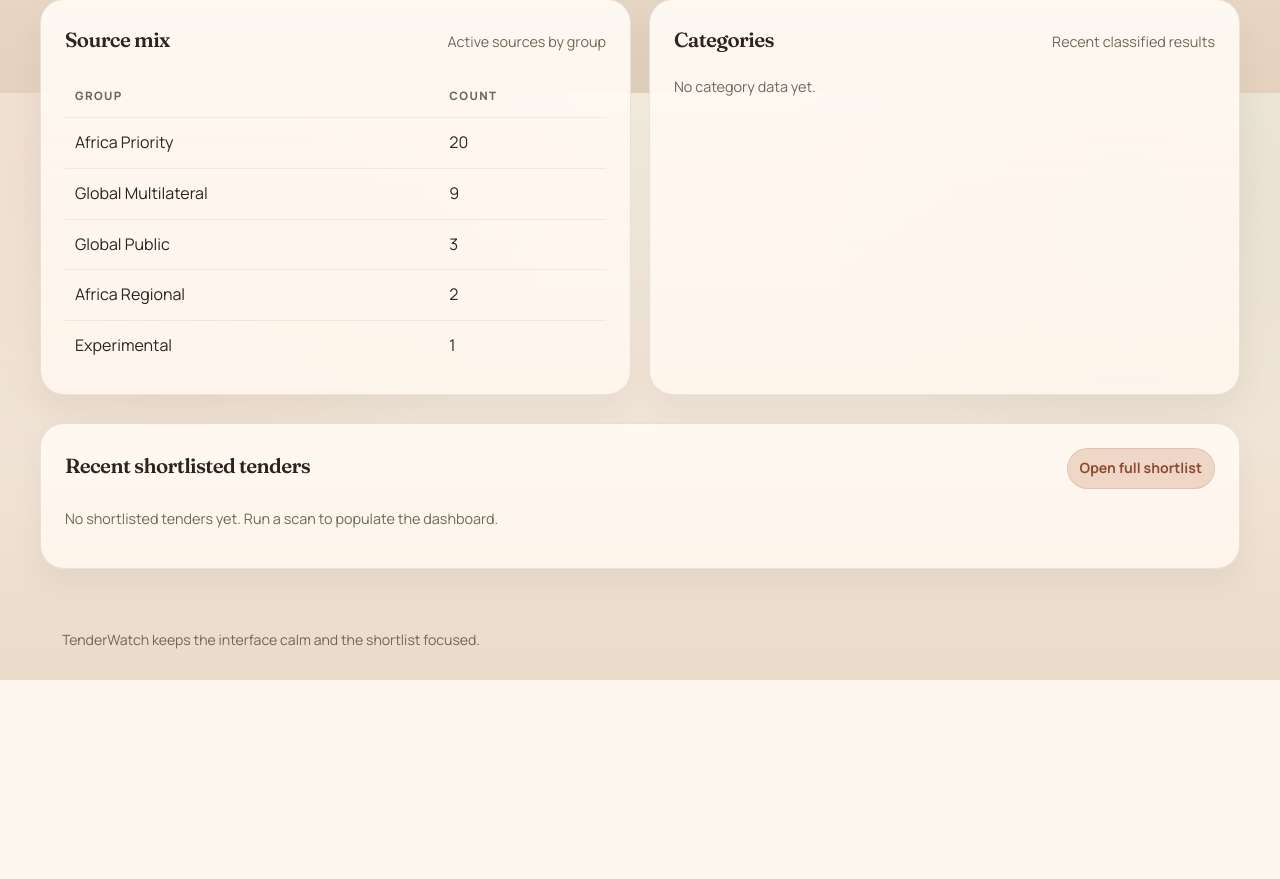
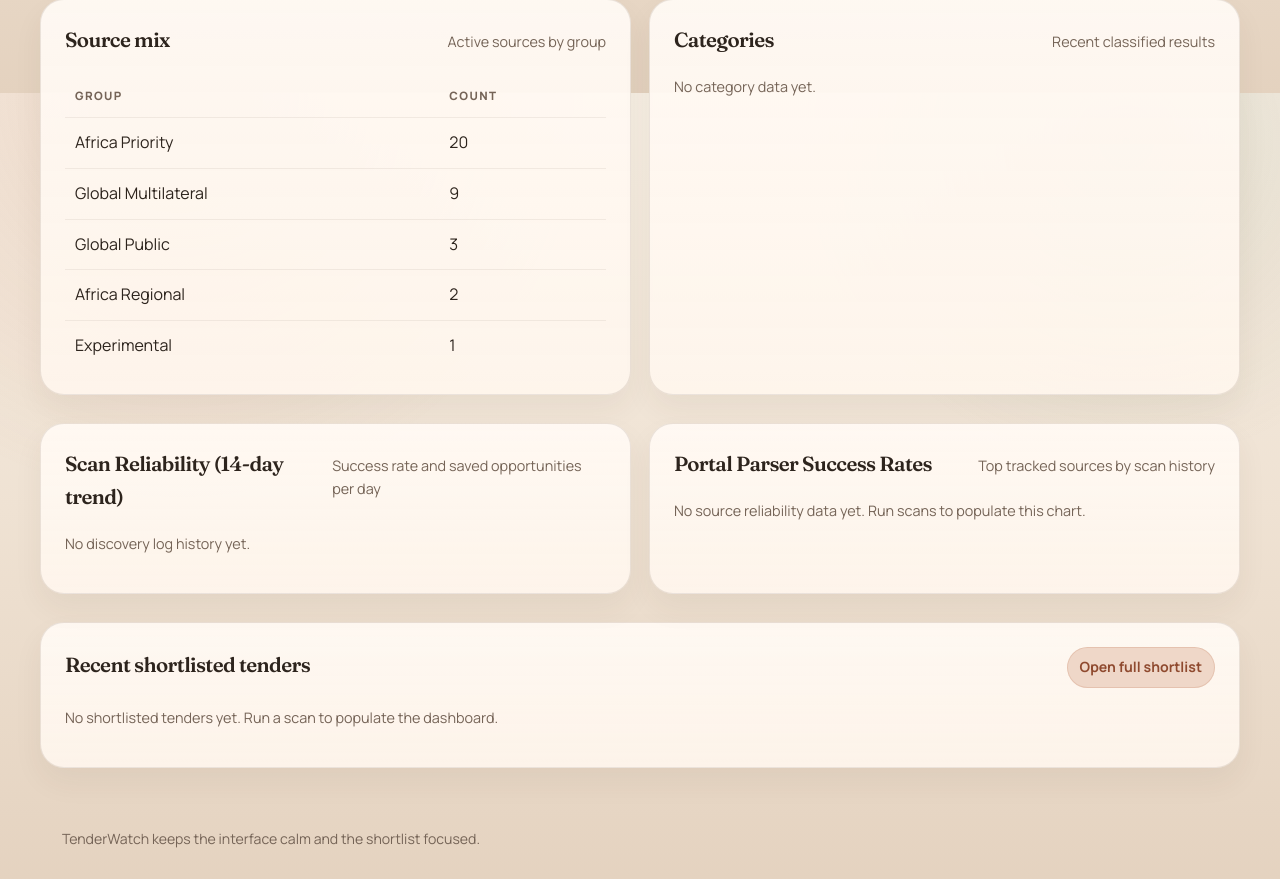
Before and after one commit to bryanmunene/cbrain-tenderwatch, a Flask app: page / in a window 1280 px wide. Shown: the part 707-1586 px from the top of the page. Before the commit the page ends 1387 px from the top, so only its background shows below. Run offline with Flask 3, Linux system fonts and the light colour scheme.

Commit message:
Add prod fail-fast checks and reliability tuning visuals

```diff
--- a/tenderwatch_app/app/__init__.py
+++ b/tenderwatch_app/app/__init__.py
@@ -11,6 +11,33 @@ from app.extensions import db
 # Configure logging
 logging.basicConfig(level=logging.INFO)
 logger = logging.getLogger(__name__)
+
+
+def _is_production_env() -> bool:
+    return (
+        (os.getenv("TW_ENV", "") or "").strip().lower() == "production"
+        or (os.getenv("FLASK_ENV", "") or "").strip().lower() == "production"
+        or (os.getenv("APP_ENV", "") or "").strip().lower() == "production"
+    )
+
+
+def _validate_runtime_env() -> None:
+    """Fail fast in production when required environment variables are missing."""
+    if not _is_production_env():
+        return
+
+    fail_fast = (os.getenv("TW_FAIL_FAST_ENV", "1") or "").strip().lower() in {"1", "true", "yes", "on"}
+    required = ["SECRET_KEY"]
+    custom_required = (os.getenv("TW_REQUIRED_ENV", "") or "").strip()
+    if custom_required:
+        required.extend([item.strip() for item in custom_required.split(",") if item.strip()])
+
+    missing = [name for name in dict.fromkeys(required) if not (os.getenv(name, "") or "").strip()]
+    if missing:
+        message = f"Missing required environment variables in production: {', '.join(missing)}"
+        if fail_fast:
+            raise RuntimeError(message)
+        logger.error(message)
 
 
 def _load_env_file():
@@ -206,6 +233,7 @@ def _initialize_database(app):
 
 def create_app(start_scheduler=False, init_db=True):
     _load_env_file()
+    _validate_runtime_env()
 
     app = Flask(__name__)
     app.config["SQLALCHEMY_DATABASE_URI"] = os.getenv("DATABASE_URL", "sqlite:///tenderwatch.db")
--- a/tenderwatch_app/app/routes.py
+++ b/tenderwatch_app/app/routes.py
@@ -441,6 +441,66 @@ def dashboard():
         .all()
     )
 
+    source_health_rows = SourceHealth.query.all()
+    reliability_rows = []
+    for row in source_health_rows:
+        total_runs = int((row.total_success or 0) + (row.total_failure or 0))
+        if total_runs <= 0:
+            success_rate = 0.0
+        else:
+            success_rate = (float(row.total_success or 0) / float(total_runs)) * 100.0
+        reliability_rows.append(
+            {
+                "name": row.source_name or "Unknown source",
+                "success": int(row.total_success or 0),
+                "failure": int(row.total_failure or 0),
+                "runs": total_runs,
+                "success_rate": round(success_rate, 1),
+            }
+        )
+    reliability_rows = sorted(
+        reliability_rows,
+        key=lambda x: (x["runs"], x["success_rate"]),
+        reverse=True,
+    )[:10]
+
+    fourteen_days_ago = datetime.utcnow() - timedelta(days=14)
+    discovery_logs = (
+        DiscoveryLog.query
+        .filter(DiscoveryLog.created_at >= fourteen_days_ago)
+        .order_by(DiscoveryLog.created_at.asc())
+        .all()
+    )
+    daily_map = {}
+    for log in discovery_logs:
+        day_key = (log.created_at.strftime("%Y-%m-%d") if log.created_at else "unknown")
+        bucket = daily_map.setdefault(
+            day_key,
+            {"runs": 0, "errors": 0, "saved": 0, "found": 0},
+        )
+        bucket["runs"] += 1
+        bucket["saved"] += int(log.results_saved or 0)
+        bucket["found"] += int(log.results_found or 0)
+        if (log.error_message or "").strip():
+            bucket["errors"] += 1
+
+    reliability_history = []
+    for day, data in sorted(daily_map.items()):
+        runs = int(data["runs"])
+        errors = int(data["errors"])
+        success_runs = max(0, runs - errors)
+        success_rate = (success_runs / runs * 100.0) if runs else 0.0
+        reliability_history.append(
+            {
+                "day": day,
+                "runs": runs,
+                "errors": errors,
+                "saved": int(data["saved"]),
+                "found": int(data["found"]),
+                "success_rate": round(success_rate, 1),
+            }
+        )
+
     return render_template(
         "dashboard.html",
         total_tenders=total_tenders,
@@ -461,6 +521,8 @@ def dashboard():
         top_african_countries=top_african_countries,
         top_global_source_types=top_global_source_types,
         source_mix=source_mix,
+        reliability_rows=reliability_rows,
+        reliability_history=reliability_history,
     )
 
 
--- a/tenderwatch_app/app/scraper.py
+++ b/tenderwatch_app/app/scraper.py
@@ -327,6 +327,43 @@ class SourceInfo:
     favorite: bool = False
     source_group: str = "experimental"
     source_tags: str = "[]"
+    health_success: int = 0
+    health_failure: int = 0
+
+
+SOURCE_SCAN_TUNING: Dict[str, Dict[str, int | bool]] = {
+    "ICT Authority": {"max_anchors": 110, "detail_fetch_max": 6, "per_source_cap": 8},
+    "Kenya Railways": {"max_anchors": 120, "detail_fetch_max": 6, "per_source_cap": 8},
+    "CAK Tenders": {"max_anchors": 90, "detail_fetch_max": 5, "per_source_cap": 7},
+    "South Africa eTender": {"max_anchors": 240, "detail_fetch_max": 14, "per_source_cap": 14},
+    "Kenya PPIP": {"max_anchors": 220, "detail_fetch_max": 12, "per_source_cap": 12},
+    "Kenya Public Procurement Portal": {"max_anchors": 220, "detail_fetch_max": 12, "per_source_cap": 12},
+    "UNDP Procurement Notices": {"max_anchors": 260, "detail_fetch_max": 16, "per_source_cap": 14},
+}
+
+
+def _source_scan_tuning(source: SourceInfo) -> Dict[str, int | bool]:
+    tuning: Dict[str, int | bool] = {
+        "max_anchors": MAX_ANCHORS_PER_SOURCE,
+        "detail_fetch_max": DETAIL_FETCH_MAX_PER_SOURCE,
+        "per_source_cap": MAX_NEW_TENDERS_PER_SOURCE,
+        "allow_pdf": source.name in PDF_SOURCE_ALLOW,
+    }
+    tuning.update(SOURCE_SCAN_TUNING.get(source.name, {}))
+
+    # Reliability-aware dynamic tuning.
+    failures = int(source.health_failure or 0)
+    successes = int(source.health_success or 0)
+    if failures >= 8 and successes <= 1:
+        tuning["max_anchors"] = max(60, int(tuning["max_anchors"]) - 70)
+        tuning["detail_fetch_max"] = max(3, int(tuning["detail_fetch_max"]) - 5)
+        tuning["per_source_cap"] = max(4, int(tuning["per_source_cap"]) - 4)
+    elif successes >= 8 and failures <= 2:
+        tuning["max_anchors"] = min(320, int(tuning["max_anchors"]) + 40)
+        tuning["detail_fetch_max"] = min(20, int(tuning["detail_fetch_max"]) + 3)
+        tuning["per_source_cap"] = min(20, int(tuning["per_source_cap"]) + 2)
+
+    return tuning
 
 
 def _utcnow():
@@ -838,14 +875,18 @@ def scan_source(
     manual_like = (discovery_mode or "").strip().lower() == "manual_like"
     # PDF extraction is costly and can trigger repeated SSL retries on unstable hosts.
     # Keep it for known high-signal sources in strict mode; disable in manual-like mode for speed.
-    allow_pdf = (source.name in PDF_SOURCE_ALLOW) and (not manual_like)
+    tuning = _source_scan_tuning(source)
+    max_anchors = int(tuning.get("max_anchors", MAX_ANCHORS_PER_SOURCE) or MAX_ANCHORS_PER_SOURCE)
+    detail_fetch_limit = int(tuning.get("detail_fetch_max", DETAIL_FETCH_MAX_PER_SOURCE) or DETAIL_FETCH_MAX_PER_SOURCE)
+    tuned_cap = int(tuning.get("per_source_cap", max_new_per_source) or max_new_per_source)
+    allow_pdf = bool(tuning.get("allow_pdf", source.name in PDF_SOURCE_ALLOW)) and (not manual_like)
     seen_links: set[str] = set()
     seen_titles: set[str] = set()
     out: List[Dict] = []
     detail_fetch_count = 0
 
     for idx, a in enumerate(soup.find_all("a", href=True)):
-        if idx >= MAX_ANCHORS_PER_SOURCE:
+        if idx >= max_anchors:
             break
 
         try:
@@ -947,7 +988,7 @@ def scan_source(
             # Read-through pass for hidden deadlines:
             # if listing metadata lacks deadline, inspect detail page/PDF content.
             detail_text = ""
-            if not deadline and detail_fetch_count < DETAIL_FETCH_MAX_PER_SOURCE and (has_detail_url or is_pdf):
+            if not deadline and detail_fetch_count < detail_fetch_limit and (has_detail_url or is_pdf):
                 detail_fetch_count += 1
                 detail = _detail_context(link, session=session)
                 detail_text = (detail.get("text") or "")[:DETAIL_TEXT_MAX_CHARS]
@@ -1135,9 +1176,9 @@ def scan_source(
         reverse=True,
     )
     try:
+        per_source_cap = max(1, int(tuned_cap or max_new_per_source or MAX_NEW_TENDERS_PER_SOURCE))
+    except Exception:
         per_source_cap = max(1, int(max_new_per_source or MAX_NEW_TENDERS_PER_SOURCE))
-    except Exception:
-        per_source_cap = MAX_NEW_TENDERS_PER_SOURCE
     out = out[:per_source_cap]
 
     logger.info("Source %s produced %d candidates in %.1fs", source.name, len(out), time.time() - t0)
@@ -1529,6 +1570,12 @@ def run_scan(
             print("  No active sources found. Add sources and mark them as active to start scanning.")
             return []
 
+        health_map: Dict[int, SourceHealth] = {
+            int(h.source_id): h
+            for h in SourceHealth.query.filter(SourceHealth.source_id.isnot(None)).all()
+            if h.source_id is not None
+        }
+
         sources_info: List[SourceInfo] = [
             SourceInfo(
                 id=s.id,
@@ -1542,6 +1589,8 @@ def run_scan(
                     explicit_tags=getattr(s, "source_tags", "") or "",
                 ),
                 source_tags=getattr(s, "source_tags", "") or "[]",
+                health_success=int((health_map.get(s.id).total_success if health_map.get(s.id) else 0) or 0),
+                health_failure=int((health_map.get(s.id).total_failure if health_map.get(s.id) else 0) or 0),
             )
             for s in sources
         ]
--- a/tenderwatch_app/app/templates/dashboard.html
+++ b/tenderwatch_app/app/templates/dashboard.html
@@ -150,6 +150,54 @@
     </article>
 </section>
 
+<section class="split-grid">
+    <article class="section-card">
+        <div class="section-header">
+            <h2 class="section-title">Scan Reliability (14-day trend)</h2>
+            <span class="section-note">Success rate and saved opportunities per day</span>
+        </div>
+        {% if reliability_history %}
+            <div class="detail-list">
+                {% for item in reliability_history %}
+                    <div class="detail-block">
+                        <small class="metric-label" style="margin-bottom: 0;">{{ item.day }}</small>
+                        <p style="margin: 10px 0 8px;">Runs: {{ item.runs }} | Errors: {{ item.errors }} | Saved: {{ item.saved }}</p>
+                        <div style="height: 10px; background: rgba(24,24,24,0.08); border-radius: 999px; overflow: hidden;">
+                            <div style="height: 10px; width: {{ item.success_rate }}%; background: linear-gradient(90deg, #5b8bb5, #2f79b4);"></div>
+                        </div>
+                        <p class="muted" style="margin: 8px 0 0;">Success rate: {{ "%.1f"|format(item.success_rate) }}%</p>
+                    </div>
+                {% endfor %}
+            </div>
+        {% else %}
+            <p class="muted">No discovery log history yet.</p>
+        {% endif %}
+    </article>
+
+    <article class="section-card">
+        <div class="section-header">
+            <h2 class="section-title">Portal Parser Success Rates</h2>
+            <span class="section-note">Top tracked sources by scan history</span>
+        </div>
+        {% if reliability_rows %}
+            <div class="detail-list">
+                {% for row in reliability_rows %}
+                    <div class="detail-block">
+                        <small class="metric-label" style="margin-bottom: 0;">{{ row.name }}</small>
+                        <p style="margin: 10px 0 8px;">Runs: {{ row.runs }} | Success: {{ row.success }} | Failure: {{ row.failure }}</p>
+                        <div style="height: 10px; background: rgba(24,24,24,0.08); border-radius: 999px; overflow: hidden;">
+                            <div style="height: 10px; width: {{ row.success_rate }}%; background: linear-gradient(90deg, #6b8a56, #4f6d3a);"></div>
+                        </div>
+                        <p class="muted" style="margin: 8px 0 0;">Success rate: {{ "%.1f"|format(row.success_rate) }}%</p>
+                    </div>
+                {% endfor %}
+            </div>
+        {% else %}
+            <p class="muted">No source reliability data yet. Run scans to populate this chart.</p>
+        {% endif %}
+    </article>
+</section>
+
 <section class="section-card">
     <div class="section-header">
         <h2 class="section-title">Recent shortlisted tenders</h2>
```
Also changed, not shown: tenderwatch_app/tests/test_env_fail_fast.py (added, +22 -0 lines).
